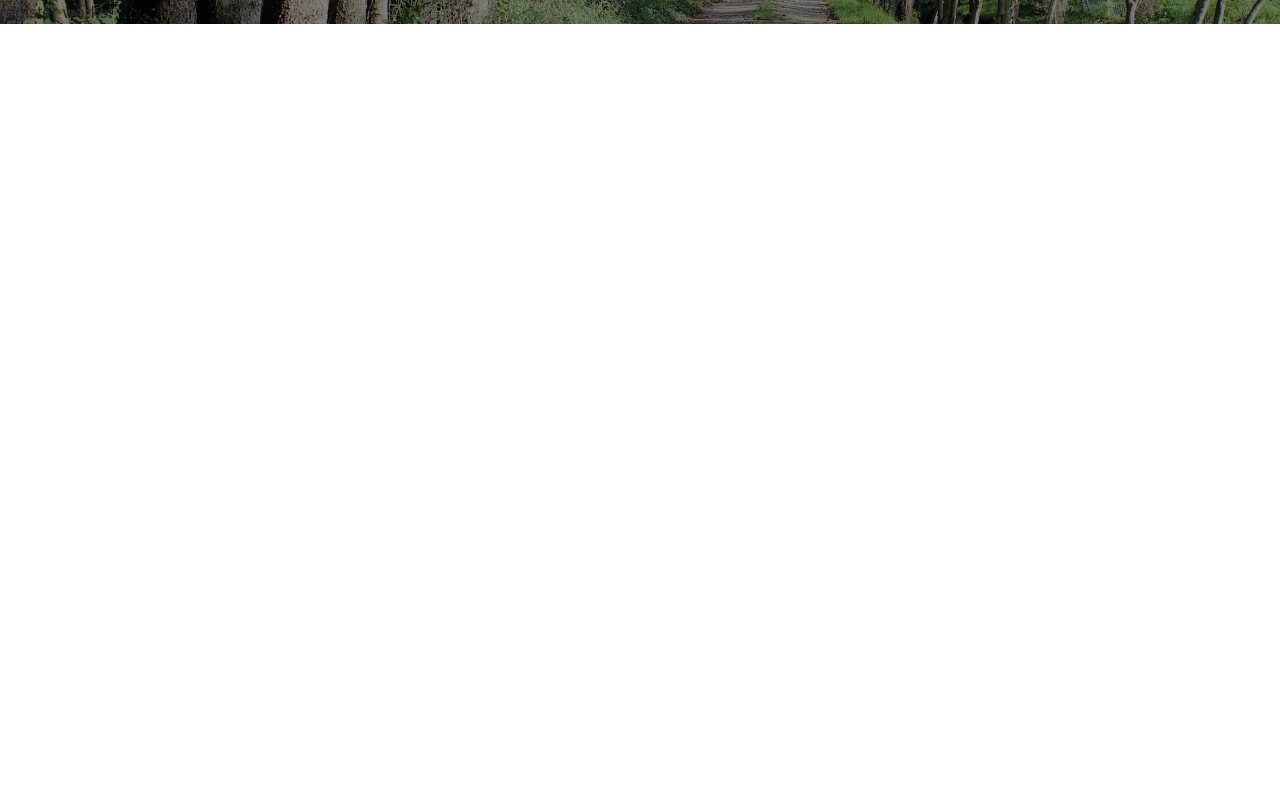
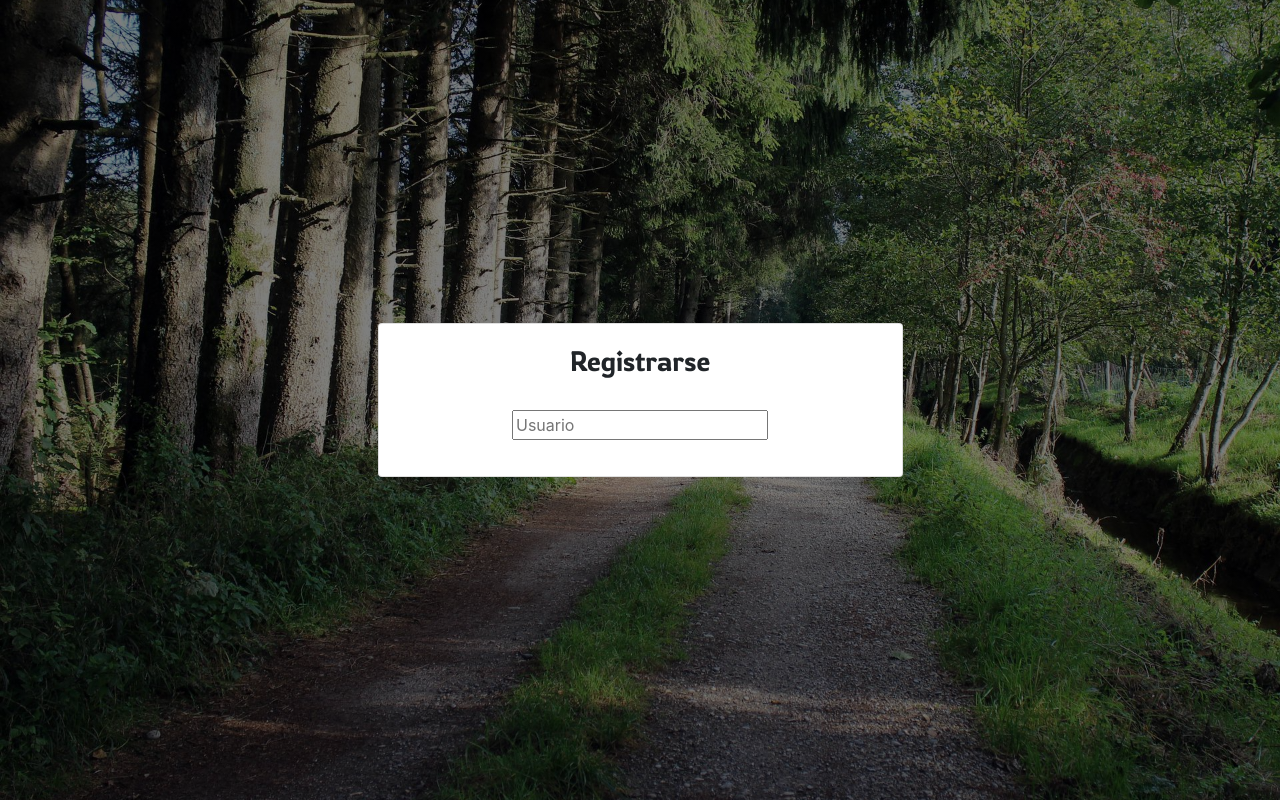
Before and after one commit to jcvellez/PreguntasyRespuestas, an Angular app: page /register in a window 1280 px wide. Built offline with nearby package versions, Linux system fonts and the light colour scheme.

Commit message:
Configuracion componente Register

```diff
--- a/src/app/components/inicio/login/login.component.ts
+++ b/src/app/components/inicio/login/login.component.ts
@@ -1,5 +1,6 @@
 import { Component, OnInit } from '@angular/core';
 import { FormBuilder, FormGroup, Validators } from '@angular/forms';
+import { Usuario } from "../../../models/usuario";
 
 @Component({
   selector: 'app-login',
@@ -22,5 +23,10 @@ export class LoginComponent implements OnInit {
 
   log(): void{
     console.log(this.login);
+    const usuario: Usuario={
+      nombreUsuario : this.login.value.usuario,
+      password : this.login.value.password
+    }
+  console.log(usuario);
   }
 }
--- a/src/app/components/inicio/register/register.component.css
+++ b/src/app/components/inicio/register/register.component.css
@@ -0,0 +1,10 @@
+.container{
+    min-height: 100vh;
+    display: flex;
+    justify-content: center;
+    align-items: center;
+}
+
+h3{
+font-family: 'Rowdies', cursive;
+}
--- a/src/app/components/inicio/register/register.component.html
+++ b/src/app/components/inicio/register/register.component.html
@@ -1 +1,13 @@
-<p>register works!</p>
+<div class="container">
+    <div class="row" style="width: 100%;">
+        <div class="col-lg-6 offset-lg-3">
+            <div class="card text-center" style="padding: 20px;">
+                <h3>Registrarse</h3>
+                <br>
+                <form [formGroup] = "register">
+                    <input type="text" class="form-group" placeholder="Usuario">
+                </form>
+            </div>
+        </div>
+    </div>
+</div>
--- a/src/app/components/inicio/register/register.component.ts
+++ b/src/app/components/inicio/register/register.component.ts
@@ -1,4 +1,5 @@
 import { Component, OnInit } from '@angular/core';
+import { FormBuilder, FormGroup, Validators } from '@angular/forms';
 
 @Component({
   selector: 'app-register',
@@ -7,7 +8,14 @@ import { Component, OnInit } from '@angular/core';
 })
 export class RegisterComponent implements OnInit {
 
-  constructor() { }
+  register: FormGroup;
+  constructor(private fb: FormBuilder) {
+    this.register= this.fb.group({
+      usuario:['', Validators.required],
+      password: ['', Validators.required],
+      repassword: ['', Validators.required]
+    });
+  }
 
   ngOnInit(): void {
   }
--- /dev/null
+++ b/src/app/models/usuario.ts
@@ -0,0 +1,4 @@
+export class Usuario {
+    nombreUsuario!: string;
+    password!: string;
+}
```
Also changed, not shown: 1 other file (tests, documents, lock files or other folders).
